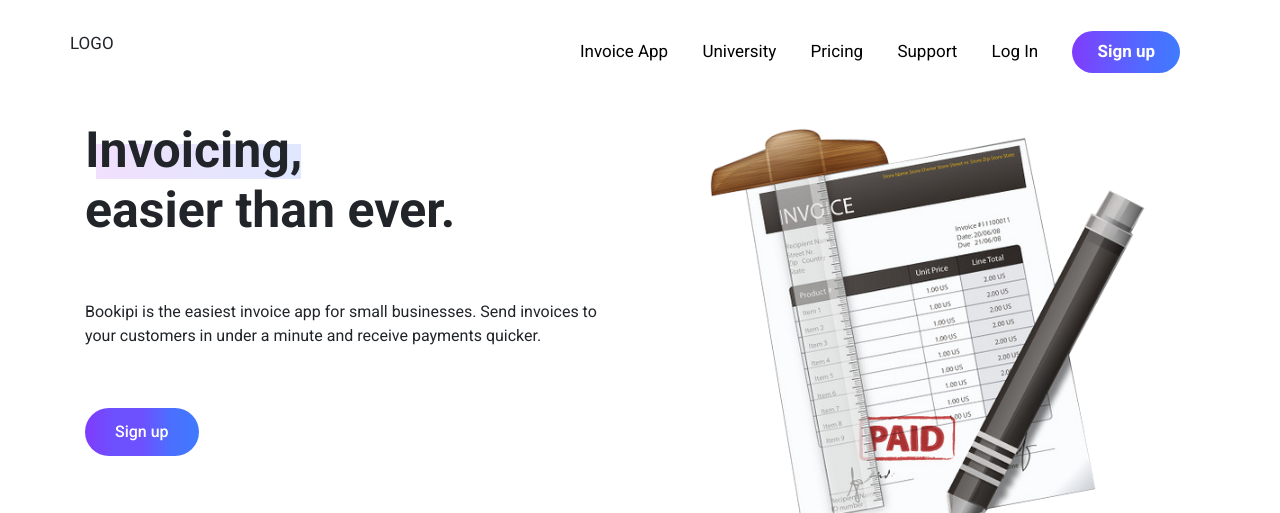
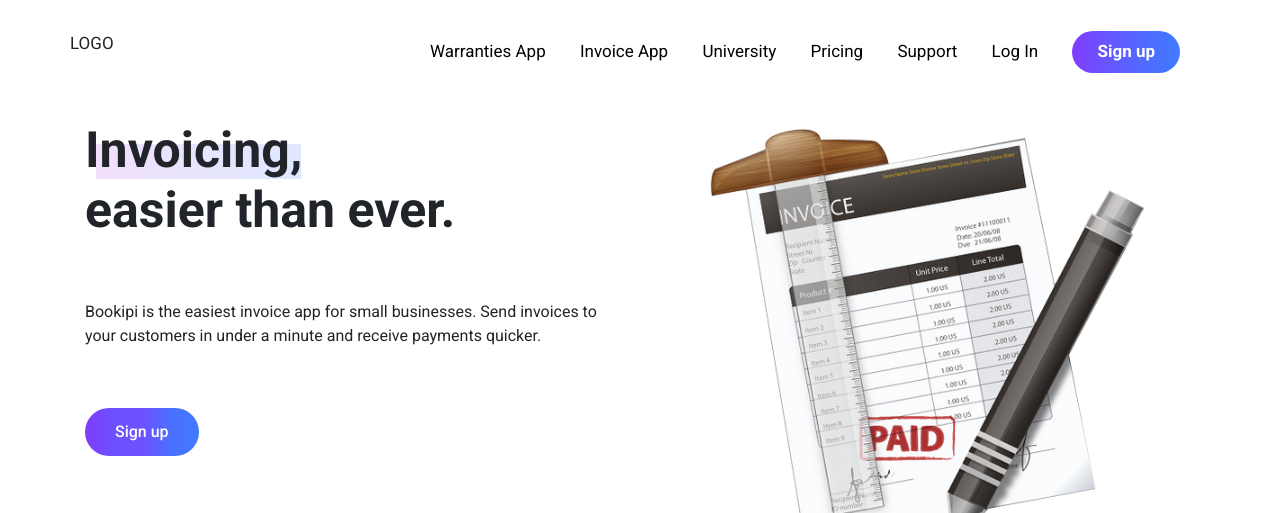
Before and after one commit to DJilanov/invoice-landing, a website: page index.html in a window 1280 px wide. Shown: the top 513 px of the page. Drawn offline with nearby package versions, Linux system fonts and the light colour scheme; a web font is replaced by a local one.

Commit message:
add warranties design

```diff
--- a/index.html
+++ b/index.html
@@ -56,6 +56,9 @@
                     <div class="menu">
                         <div class="desktop">
                             <ul>
+                                <li>
+                                    <a href="#">Warranties App</a>
+                                </li>
                                 <li>
                                     <a href="#">Invoice App</a>
                                 </li>
```
